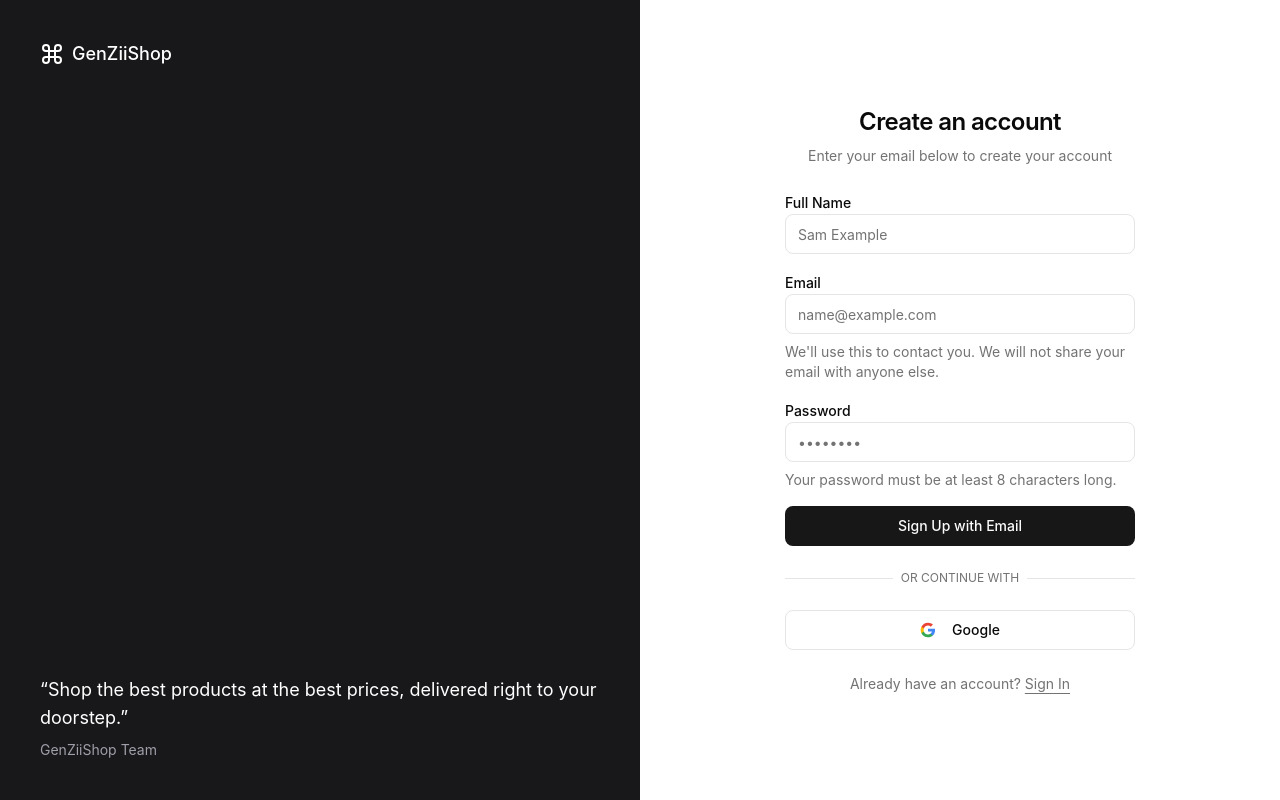
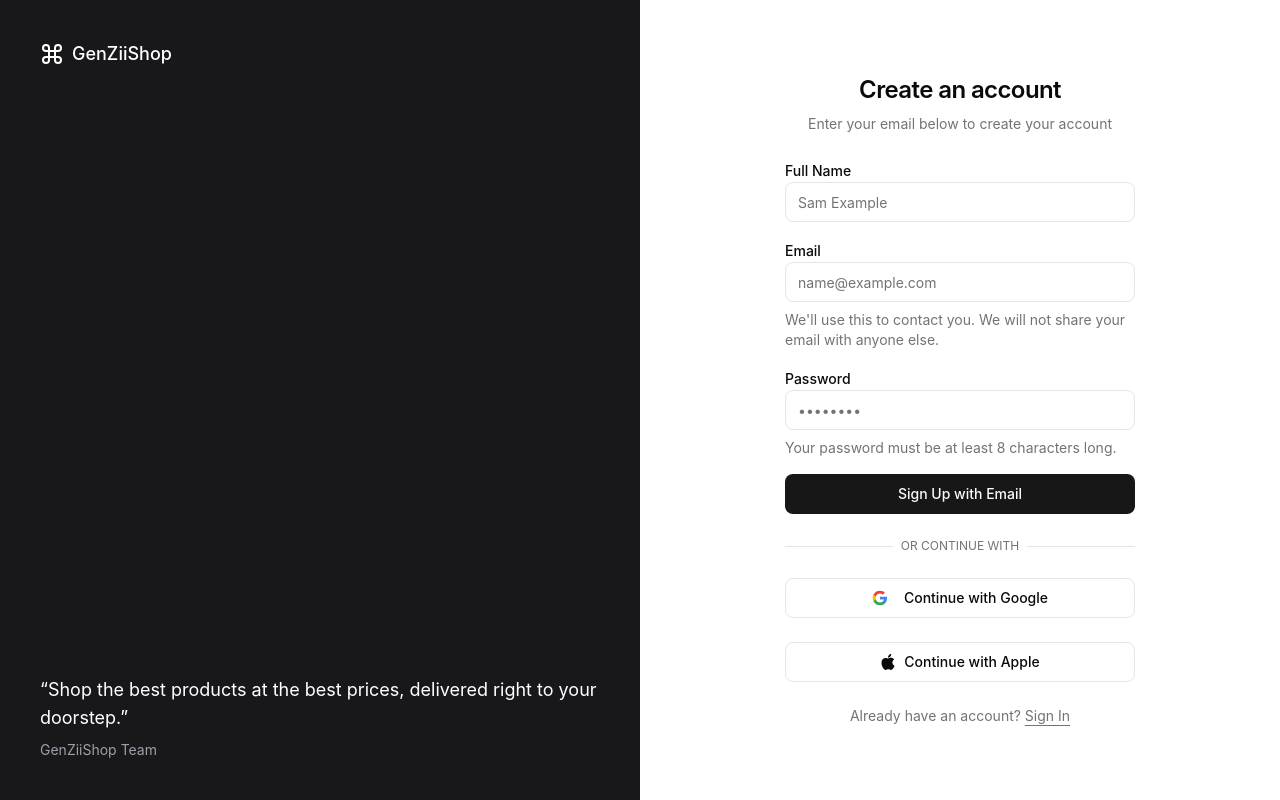
Before and after one commit to m-bwela/E-Commerce-Project, a React (Vite) app in the folder Client/: page /register in a window 1280 px wide. Built offline with nearby package versions, Linux system fonts and the light colour scheme; no server answers.

Commit message:
Added admin-related files

```diff
--- a/Client/src/App.jsx
+++ b/Client/src/App.jsx
@@ -15,7 +15,7 @@
 import Login from '@/pages/Login'
 import Register from '@/pages/Register'
 import Dashboard from '@/pages/admin/Dashboard'
-import NotFound from '@/pages/NotFoundPage/NotFound'
+import NotFound from '@/NotFoundPage/NotFound'
 
 function AppLayout() {
   return (
@@ -55,7 +55,7 @@
         <Route path="/register" element={<Register />} />
         <Route path="/*" element={<AppLayout />} />
       </Routes>
-      <Toaster position="top-right" reverseOrder={false} />
+      <Toaster position="bottom-right" reverseOrder={false} />
     </>
   )
 }
--- a/Client/src/pages/Register.jsx
+++ b/Client/src/pages/Register.jsx
@@ -163,8 +163,17 @@
               <path d="M5.84 14.09c-.22-.66-.35-1.36-.35-2.09s.13-1.43.35-2.09V7.07H2.18C1.43 8.55 1 10.22 1 12s.43 3.45 1.18 4.93l2.85-2.22.81-.62z" fill="#FBBC05" />
               <path d="M12 5.38c1.62 0 3.06.56 4.21 1.64l3.15-3.15C17.45 2.09 14.97 1 12 1 7.7 1 3.99 3.47 2.18 7.07l3.66 2.84c.87-2.6 3.3-4.53 6.16-4.53z" fill="#EA4335" />
             </svg>
-            Google
+            Continue with Google
           </Button>
+          <Button variant="outline" type="button">
+              <svg xmlns="http://www.w3.org/2000/svg" viewBox="0 0 24 24">
+                <path
+                  d="M12.152 6.896c-.948 0-2.415-1.078-3.96-1.04-2.04.027-3.91 1.183-4.961 3.014-2.117 3.675-.546 9.103 1.519 12.09 1.013 1.454 2.208 3.09 3.792 3.039 1.52-.065 2.09-.987 3.935-.987 1.831 0 2.35.987 3.96.948 1.637-.026 2.676-1.48 3.676-2.948 1.156-1.688 1.636-3.325 1.662-3.415-.039-.013-3.182-1.221-3.22-4.857-.026-3.04 2.48-4.494 2.597-4.559-1.429-2.09-3.623-2.324-4.39-2.376-2-.156-3.675 1.09-4.61 1.09zM15.53 3.83c.843-1.012 1.4-2.427 1.245-3.83-1.207.052-2.662.805-3.532 1.818-.78.896-1.454 2.338-1.273 3.714 1.338.104 2.715-.688 3.559-1.701"
+                  fill="currentColor"
+                />
+              </svg>
+              Continue with Apple
+            </Button>
 
           <p className="px-8 text-center text-sm text-muted-foreground">
             Already have an account?{' '}
--- a/Client/src/store/store.js
+++ b/Client/src/store/store.js
@@ -6,11 +6,14 @@
 import { configureStore } from "@reduxjs/toolkit";
 import authReducer from "./authSlice";
 import productsReducer from "./productsSlice";
+import adminReducer from "./adminSlice";
 
 const store = configureStore({
     reducer: {
         auth: authReducer, // Manages authentication state (user info, login status)
         products: productsReducer, // Manages products state (list of products, loading status, errors)
+        admin: adminReducer, // Manages admin state (admin info, admin actions)
+
     },
 });
 
```
Also changed, not shown: Client/src/NotFoundPage/NotFound.css (renamed from Client/src/pages/NotFoundPage/NotFound.css), Client/src/NotFoundPage/NotFound.jsx (renamed from Client/src/pages/NotFoundPage/NotFound.jsx), Client/src/api/admin.js (added), Client/src/components/admin/adminLayout.jsx (added), Client/src/components/admin/protectedAdminRoute.jsx (added), Client/src/store/adminSlice.js (added), 2 other files (tests, documents, lock files or other folders).
